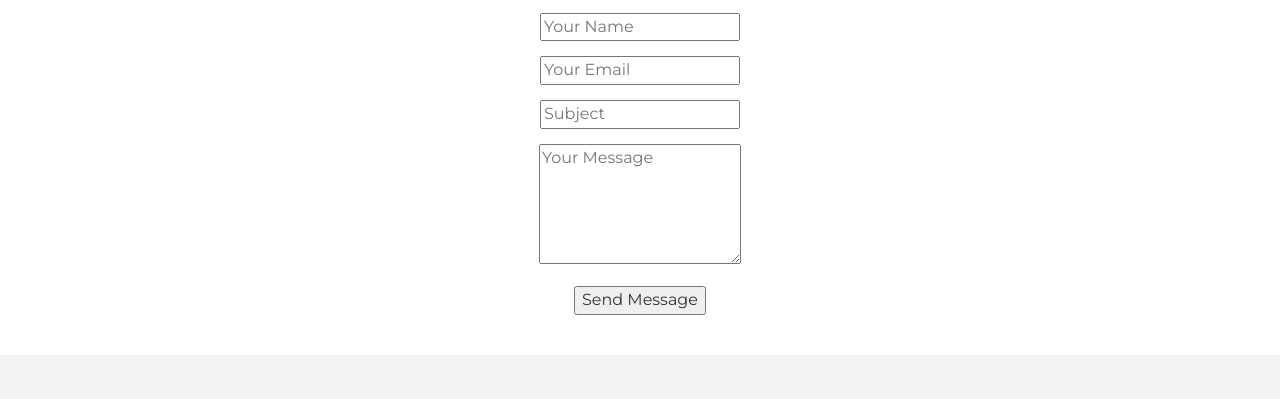
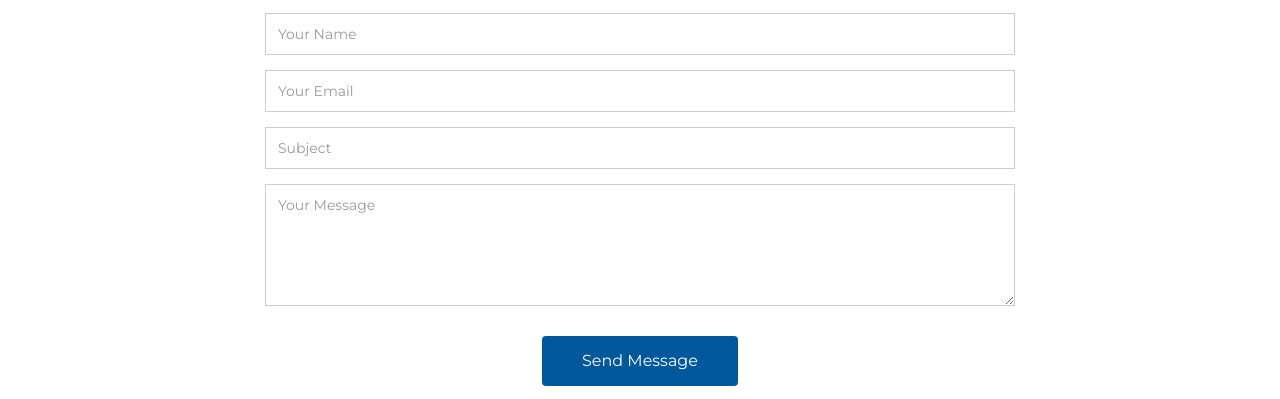
Before and after one commit to mldebaker/MyWebsite, a plain HTML site: page MyWebPage/Instant/contact.html in a window 1280 px wide. Shown: the part 697-1096 px from the top of the page. Drawn offline with Linux system fonts and the light colour scheme.

Commit message:
contact form update

```diff
--- a/MyWebPage/Instant/contact.html
+++ b/MyWebPage/Instant/contact.html
@@ -45,7 +45,7 @@
           <li><a href="about.html">About</a></li>
           <li><a href="contact.html" class="smoothscroll">Contact</a></li>
           <li><a href="https://github.com/mldebaker" class="fa fa-github"></a></li>
-          <li><a href="https://www.linkedin.com/in/michael-debaker-a7ba68159/" class="fa fa-linkedin"></a></li>
+          <li><a href="https://www.linkedin.com/in/michael-debaker-a7ba68159" class="fa fa-linkedin"></a></li>
         </ul>
       </div>
       <!--/.nav-collapse -->
@@ -71,29 +71,30 @@
         <div class="col-md-8 col-md-offset-2">
           <h2 class="centered">Contact Form</h2>
 
-          <center><form action="https://formspree.io/mldebaker@gmail.com" method="POST">
+          <center><form action="https://formspree.io/mldebaker@gmail.com" class="contact-form php-mail-form" role="form" method="POST">
 
             <div class="form-group">
-              <input type="text" name="name" class="name" id="contact-name" placeholder="Your Name" data-rule="minlen:4" data-msg="Please enter at least 4 chars" >
+              <input type="text" name="name" class="form-control" id="contact-name" placeholder="Your Name" data-rule="minlen:4" data-msg="Please enter at least 4 chars" >
               <div class="validate"></div>
             </div>
             <div class="form-group">
-              <input type="email" name="email" class="email" id="contact-email" placeholder="Your Email" data-rule="email" data-msg="Please enter a valid email">
+              <input type="email" name="email" class="form-control" id="contact-email" placeholder="Your Email" data-rule="email" data-msg="Please enter a valid email">
             </div>
             <div class="form-group">
-              <input type="subject" name="subject" class="subject" id="contact-subject" placeholder="Subject" data-rule="minlen:4" data-msg="Please enter at least 8 chars of subject">
+              <input type="subject" name="subject" class="form-control" id="contact-subject" placeholder="Subject" data-rule="minlen:4" data-msg="Please enter at least 8 chars of subject">
               <div class="validate"></div>
             </div>
 
             <div class="form-group">
-              <textarea class="message" name="message"  id="contact-message" placeholder="Your Message" rows="5" data-rule="required" data-msg="Please write something for us"></textarea>
+              <textarea class="form-control" name="message"  id="contact-message" placeholder="Your Message" rows="5" data-rule="required" data-msg="Please write something for us"></textarea>
               <div class="validate"></div>
             </div>
 
+            <div class="form-send">
+              <button type="submit" class="btn btn-large">Send Message</button>
+            </div>
 
-            <div class="$">
-              <button type="submit" class="submit">Send Message</button>
-            </div>
+          </form>
 
           </form></center>
 
```
Also changed, not shown: MyWebPage/Instant/img/pic.jpg (added).
